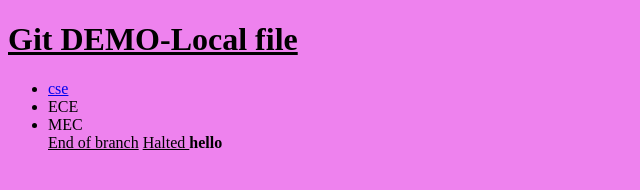
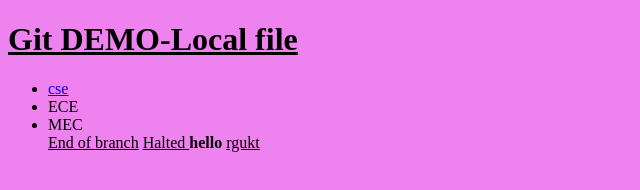
Before and after one commit to VanapalliNeelima/rgukt, a plain HTML site: page index.html in a window 1280 px wide. Shown: the full height of the page, 0-640 px from the left. Drawn offline with Linux system fonts and the light colour scheme.

Commit message:
underline added

```diff
--- a/index.html
+++ b/index.html
@@ -15,6 +15,8 @@
             <u>End of branch</u>
             <u>Halted </u>
             <b>hello </b>
+
+            <u>rgukt</u>
         </ul>
     </body>
 </html>
```
